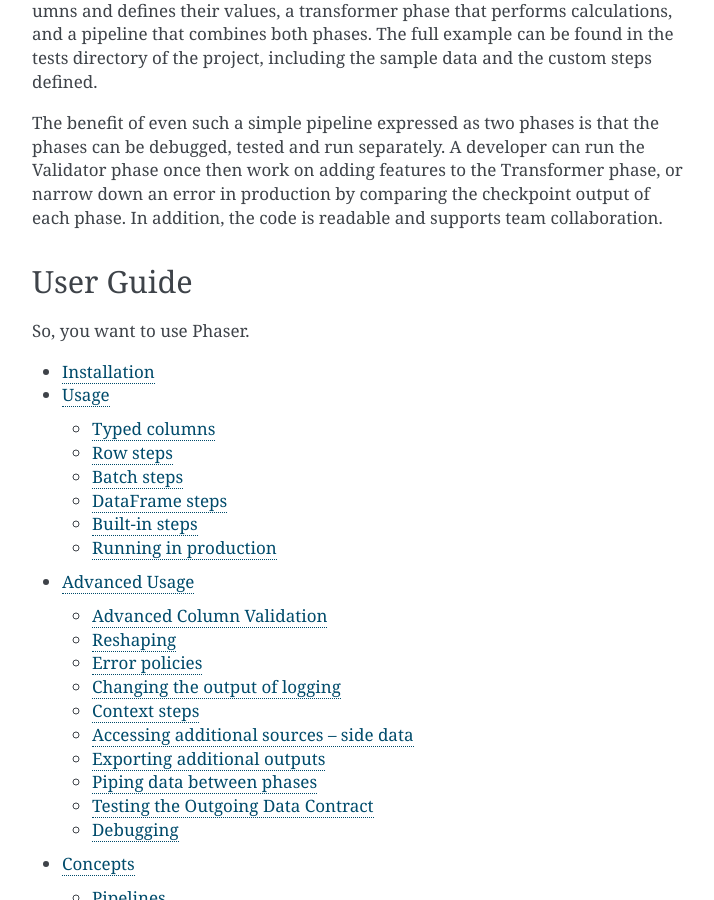
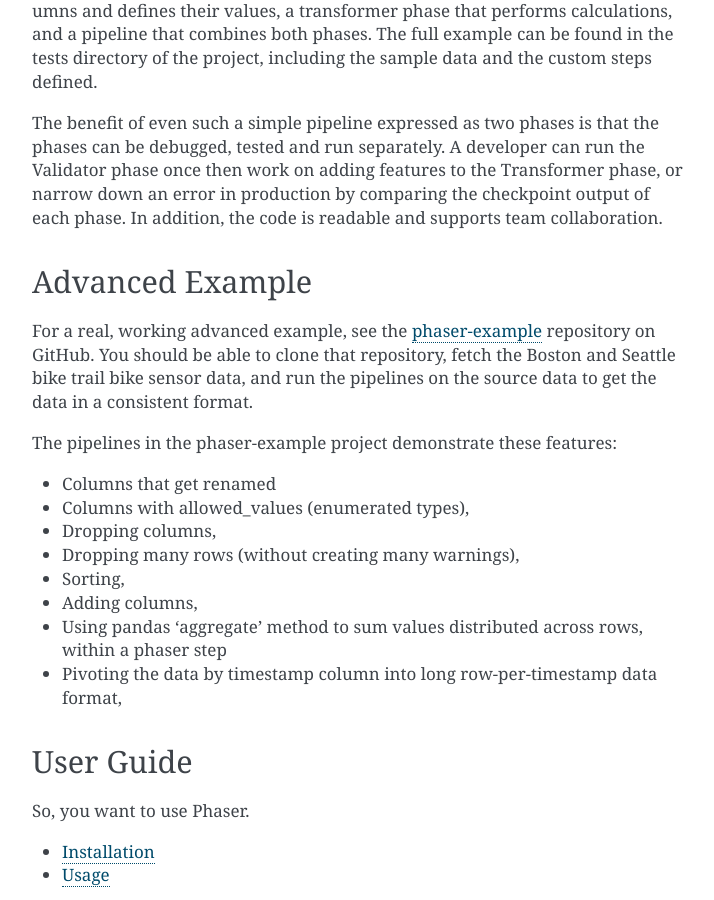
Before and after one commit to lisad/phaser, a Sphinx documentation site: the page built from docs/index.md, in a window 1280 px wide and 900 px high, scrolled down 2144 px. Shown: the whole window, without its empty margins (388-1102 px from the left). Built offline with Sphinx 7.4.7, drawn with Linux system fonts in a browser that asks for light colours; some of the changed text lies outside the part shown.

```diff
--- a/README.md
+++ b/README.md
@@ -92,3 +92,20 @@ The benefit of even such a simple pipeline expressed as two phases is that the p
 run separately. A developer can run the Validator phase once then work on adding features to the Transformer phase,
 or narrow down an error in production by comparing the checkpoint output of each phase.  In addition, the code
 is readable and supports team collaboration.
+
+## Advanced Example
+
+For a real, working advanced example, see the [phaser-example](https://github.com/lisad/phaser-example) repository on GitHub.
+You should be able to clone that repository, fetch the Boston and Seattle bike trail bike sensor data,
+and run the pipelines on the source data to get the data in a consistent format.
+
+The pipelines in the phaser-example project demonstrate these features:
+
+* Columns that get renamed
+* Columns with allowed_values (enumerated types),
+* Dropping columns,
+* Dropping many rows (without creating many warnings),
+* Sorting,
+* Adding columns,
+* Using pandas 'aggregate' method to sum values distributed across rows, within a phaser step
+* Pivoting the data by timestamp column into long row-per-timestamp data format,
--- a/pyproject.toml
+++ b/pyproject.toml
@@ -4,14 +4,14 @@ build-backend = "hatchling.build"
 
 [project]
 name = "phaser"
-version = "0.1"
+version = "0.2"
 authors = [
     {name="Lisa Dusseault", email="lisa@rtfm.com"},
     {name="Jeff Kolesky", email="jeff.kolesky@gmail.com"},
 ]
 requires-python = ">=3.11"
 readme = "README.md"
-description = "A work-in-progress framework and utilities for the transform part of data pipelines"
+description = "A framework and utilities to make complex data pipelines better"
 classifiers = [
     "Programming Language :: Python :: 3",
     "License :: OSI Approved :: MIT License"
```
Also changed, not shown: docs/dev.md (+11 -0 lines).
